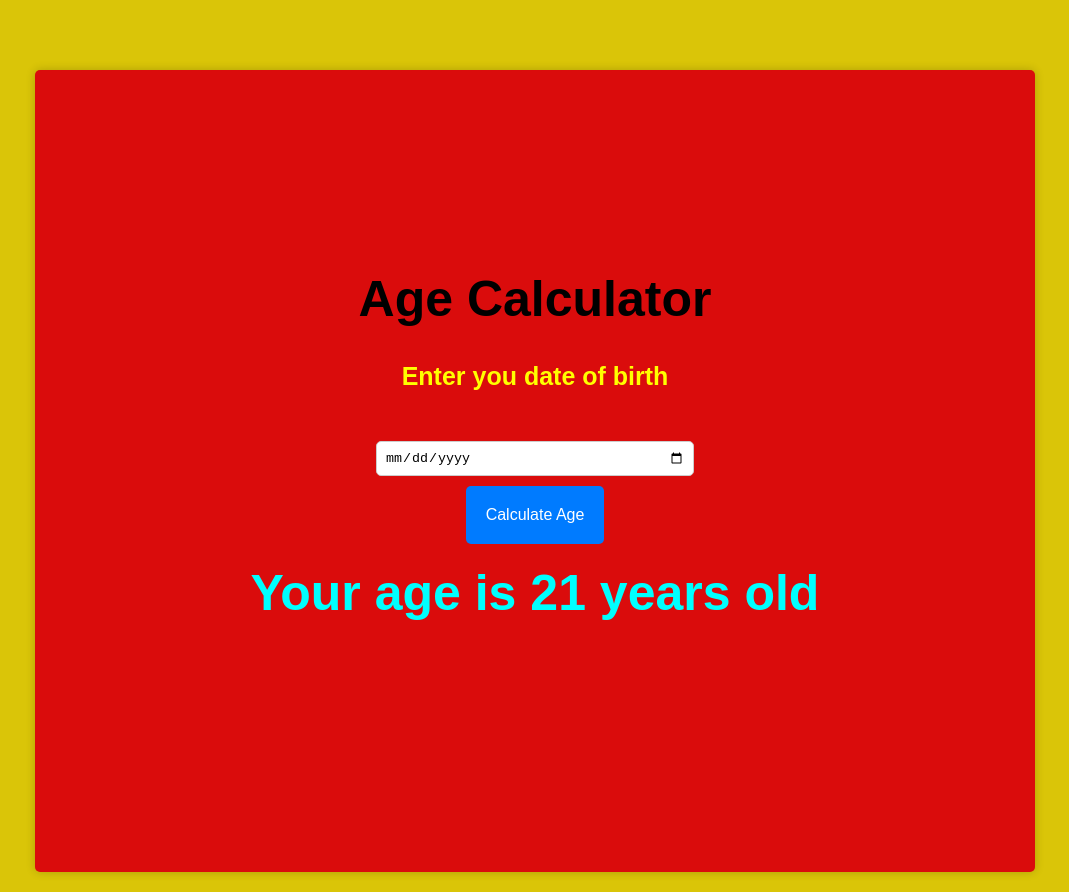
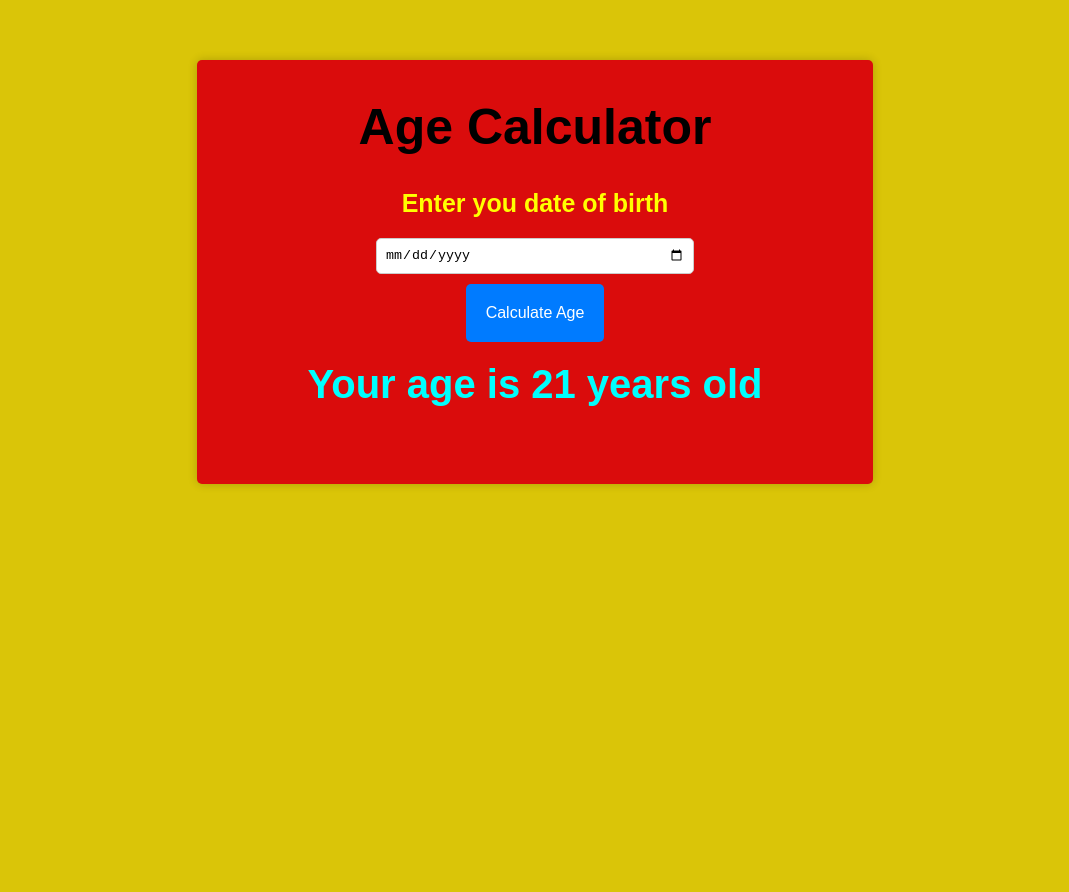
Before and after one commit to ThamilarasiK/agecalculator.github.com, a plain HTML site: page index.html in a window 1280 px wide. Shown: the whole page, without its empty margins (105-1174 px from the left). After the commit the page ends 800 px from the top, so only its background shows below. Drawn offline with Linux system fonts and the light colour scheme.

Commit message:
Update index.css

```diff
--- a/index.css
+++ b/index.css
@@ -8,18 +8,18 @@ body {
   .container {
     background-color: rgb(218, 12, 12);
     box-shadow: 0 0 10px rgba(0, 0, 0, 0.2);
-    padding: 200px;
+    padding: 1cm;
     max-width: 600px;
     margin: 0 auto;
     border-radius: 5px;
-    margin-top: 50px;
+    margin-top: 40px;
   }
 
   h1 {
     font-size: 50px;
     text-align: center;
     margin-top: 0;
-    margin-bottom:70 px;
+    margin-bottom:30 px;
   }
 
   .form {
@@ -30,7 +30,7 @@ body {
 
   label {
     font-weight: bold;
-    margin-bottom: 50px;
+    margin-bottom: 20px;
    font-size:25px ;
   }
   label{
@@ -64,7 +64,7 @@ body {
 
   #result {
     margin-top: 20px;
-    font-size: 50px;
+    font-size: 40px;
     font-weight: bold;
     color: aqua;
   }
```
